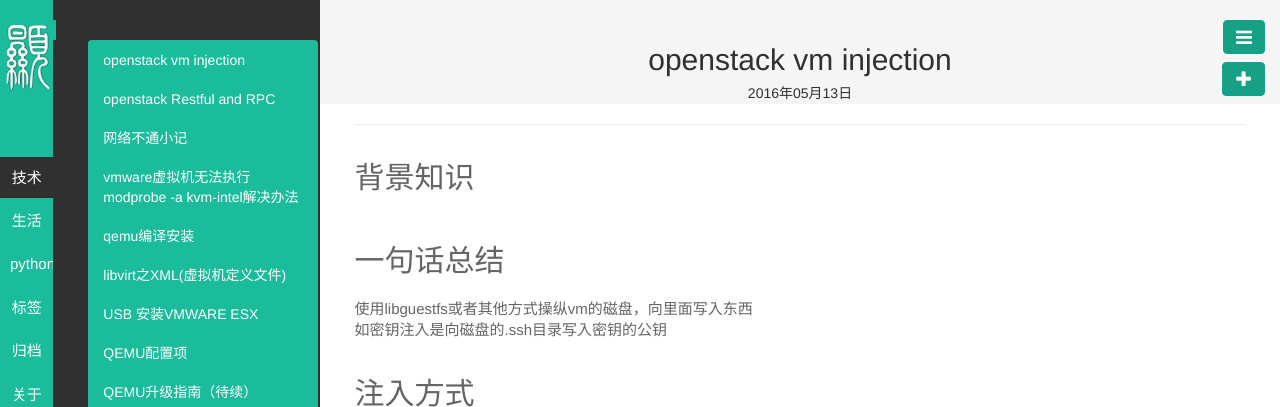
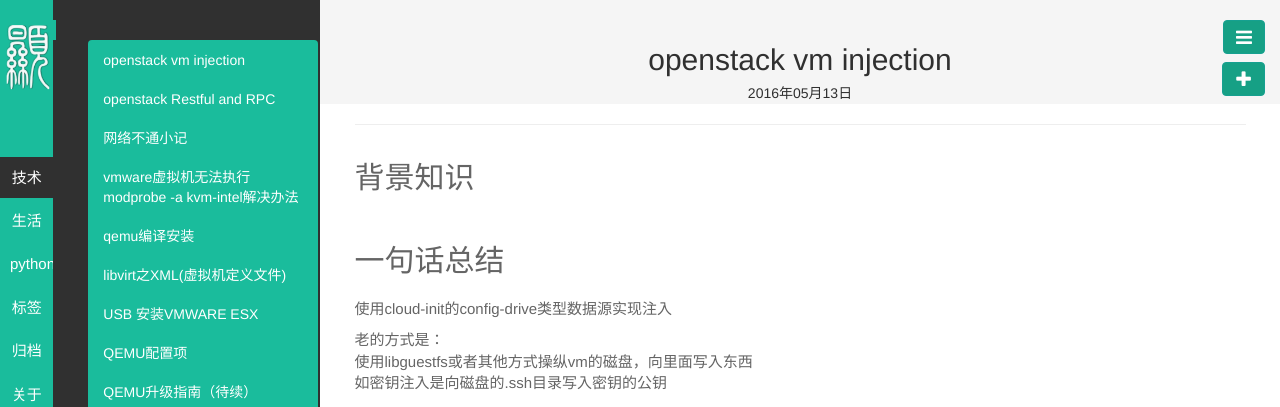
Before and after one commit to byHAN/byhan.github.io, a Jekyll site: the page built from _posts/技术/2016-05-13-nova虚拟机注入相关.md, in a window 1280 px wide, cut to the strip 0-407 px from the top of the page. Built offline with Jekyll 4.4.1, drawn with Linux system fonts in a browser that asks for light colours.

Commit message:
Signed-off-by: byHAN <10821712@qq.com>

```diff
--- a/_posts/技术/2016-05-13-nova虚拟机注入相关.md
+++ b/_posts/技术/2016-05-13-nova虚拟机注入相关.md
@@ -12,6 +12,9 @@
 
 ## 一句话总结 ##
 
+使用cloud-init的config-drive类型数据源实现注入
+
+老的方式是：
 使用libguestfs或者其他方式操纵vm的磁盘，向里面写入东西
 如密钥注入是向磁盘的.ssh目录写入密钥的公钥
 
```
